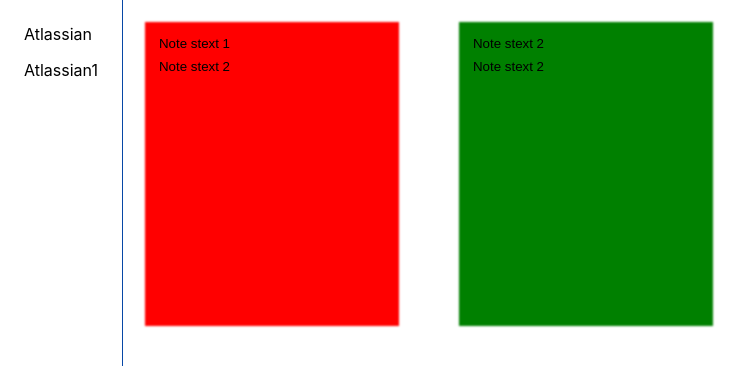
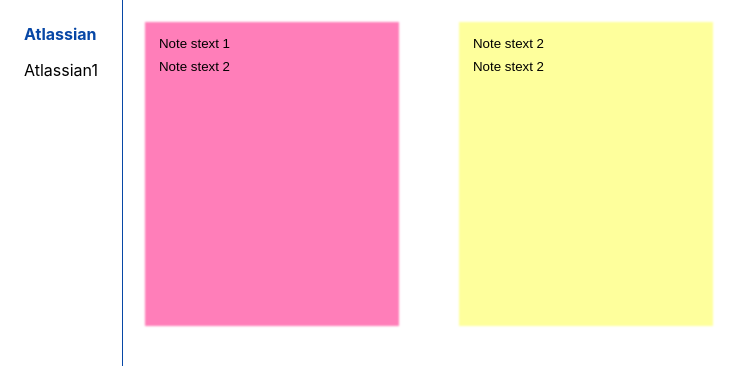
Before and after one commit to modiruchi/the-timetable-app, a React (Create React App) app: page /home in a window 1280 px wide. Shown: the top 366 px of the page, without its empty margins (0-754 px from the left). Built offline with nearby package versions, Linux system fonts and the light colour scheme.

Commit message:
css changes

```diff
--- a/src/common/data/mock-data.ts
+++ b/src/common/data/mock-data.ts
@@ -6,13 +6,13 @@ export const notesGroups: NotesGroup[] = [
 
             {
                 values: [{ value: 'Note stext 1' }, { value: 'Note stext 2' }],
-                color: 'red',
+                color: '#ff7eb9',
                 creationTimestamp: Date.now(),
                 priority: 1
             },
             {
                 values: [{ value: 'Note stext 2' }, { value: 'Note stext 2' }],
-                color: 'green',
+                color: '#feff9c',
                 creationTimestamp: Date.now(),
                 priority: 2
             }
@@ -27,13 +27,13 @@ export const notesGroups: NotesGroup[] = [
 
             {
                 values: [{ value: '222Note stext 1' }, { value: '222Note stext 2' }],
-                color: 'red',
+                color: '#ff7eb9',
                 creationTimestamp: Date.now(),
                 priority: 1
             },
             {
                 values: [{ value: '222Note stext 2' }, { value: '222Note stext 2' }],
-                color: 'green',
+                color: '#feff9c',
                 creationTimestamp: Date.now(),
                 priority: 2
             }
--- a/src/components/navigation/interfaces.ts
+++ b/src/components/navigation/interfaces.ts
@@ -1,6 +1,7 @@
 export interface NavigationProps {
     navigationItems: NavigationItem[];
     onMenuClick: any;
+    selectedNotesGroup: string;
 
 }
 
--- a/src/components/navigation/navigation.scss
+++ b/src/components/navigation/navigation.scss
@@ -22,6 +22,10 @@
 
     label {
         cursor: pointer;
+        &.selected {
+            color: $menu-hover-color;
+            font-weight: bold;
+        }
     }
 
 }
--- a/src/components/navigation/navigation.tsx
+++ b/src/components/navigation/navigation.tsx
@@ -2,7 +2,7 @@ import * as React from 'react';
 import { NavigationProps } from './interfaces';
 import './navigation.scss';
 
-export const Navigation: React.FC<NavigationProps> = ({ navigationItems, onMenuClick }) => {
+export const Navigation: React.FC<NavigationProps> = ({ navigationItems, onMenuClick, selectedNotesGroup }) => {
     const onNavigationClick = (e: any) => {
         e && e.target && e.target.nodeName === 'LABEL' && onMenuClick(e.target.innerText);
     }
@@ -12,7 +12,7 @@ export const Navigation: React.FC<NavigationProps> = ({ navigationItems, onMenuC
                 {navigationItems.map((navigationItem) => {
                     return (
                         <div key={navigationItem.name} className="navigation-menu-item">
-                            <span><label>{navigationItem.displayValue}</label></span>
+                            <span><label className={`${selectedNotesGroup === navigationItem.name? 'selected' : ''}`}>{navigationItem.displayValue}</label></span>
                         </div>
                     )
                 })}
--- a/src/features/home/components/home.tsx
+++ b/src/features/home/components/home.tsx
@@ -14,7 +14,7 @@ export const Home = () => {
 
     return (
         <div className="home-container">
-            <Navigation navigationItems={navigationItems} onMenuClick={setSelectedNotesGroup}></Navigation>
+            <Navigation navigationItems={navigationItems} onMenuClick={setSelectedNotesGroup} selectedNotesGroup={selectedNotesGroup}></Navigation>
             <Content selectedNotesGroup={selectedNotesGroup}></Content>
         </div>
     )
```
